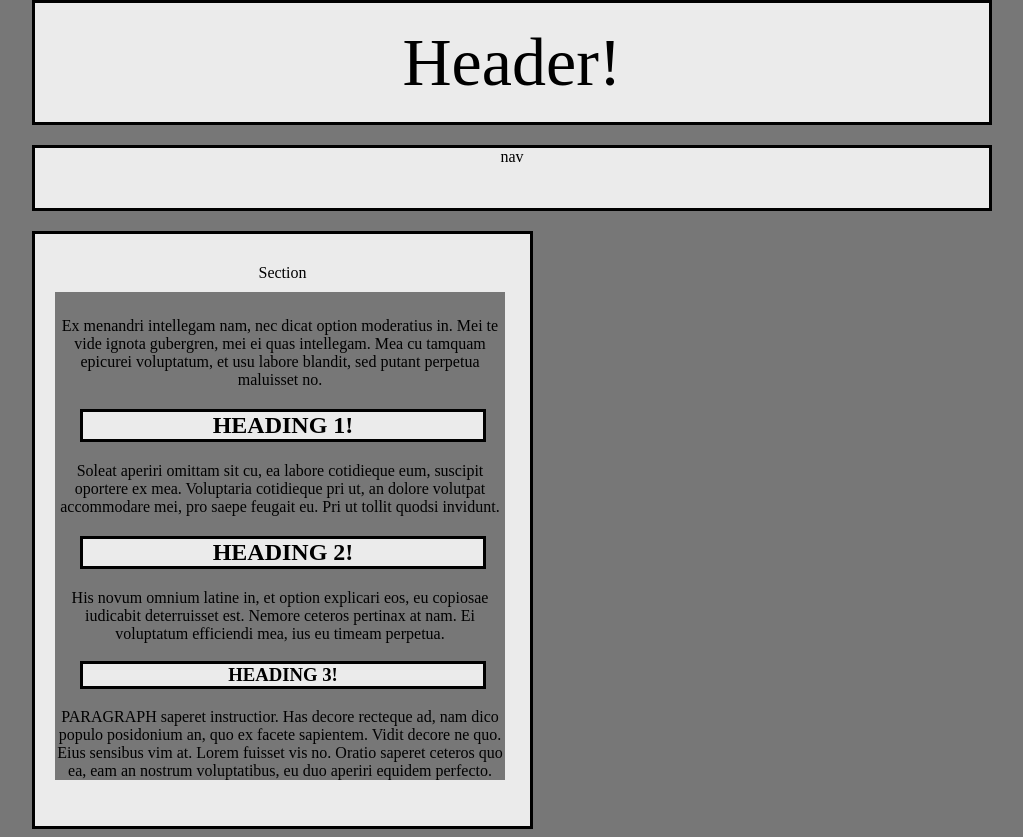
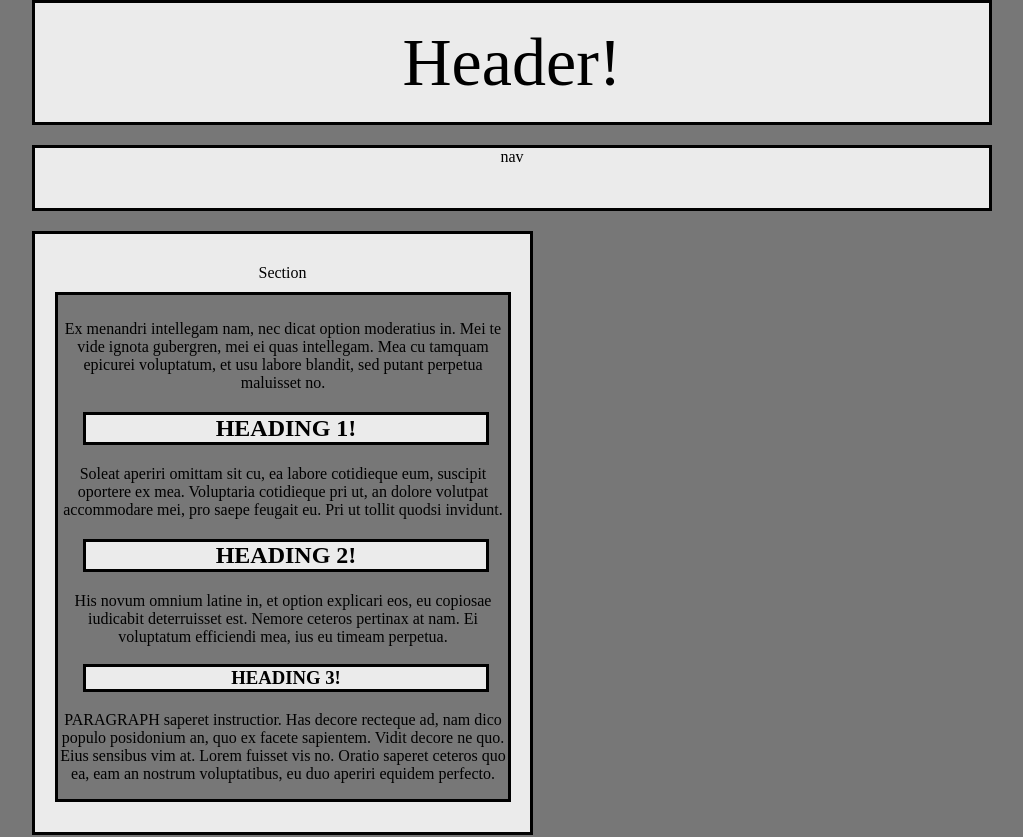
Before and after one commit to kpphillips707/hw_wireframe, a plain HTML site: page index.html in a window 1280 px wide. Shown: the top 837 px of the page, without its empty margins (128-1151 px from the left). Drawn offline with Linux system fonts and the light colour scheme.

Commit message:
Update styles.css

```diff
--- a/styles.css
+++ b/styles.css
@@ -35,7 +35,7 @@ width: 450px;
 margin-left:20px;
 margin-top: 10px;
 padding-top: 25px;
-border-style:so;}
+border-style:solid;}
 
 #aside{background-color: #ebebeb;
 	margin-top: 10px;
```
